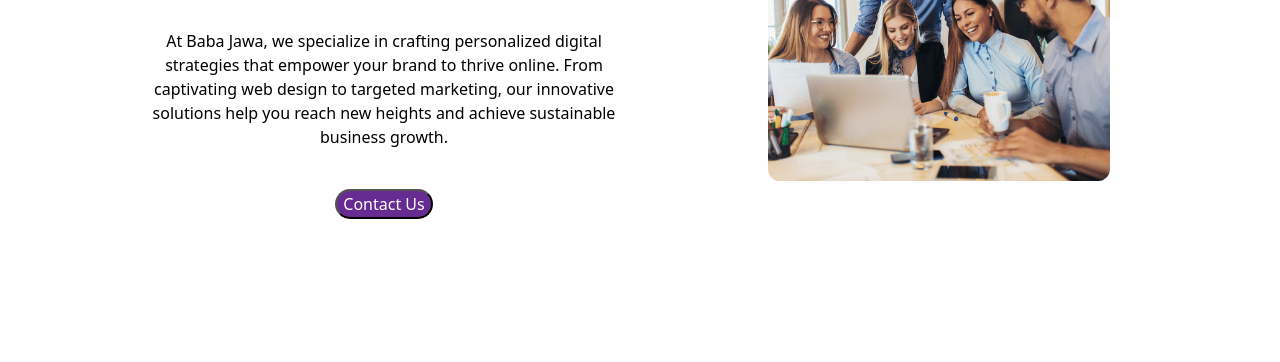
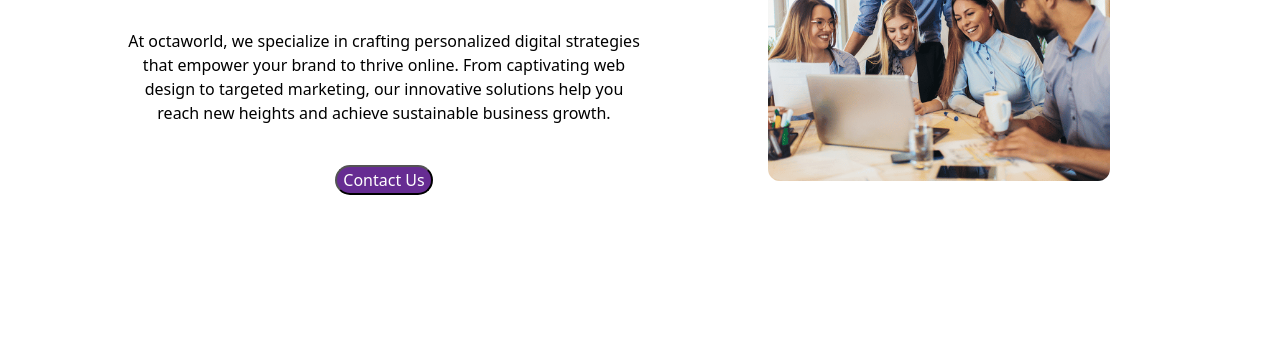
Before and after one commit to Lak-Octa/Octa, a plain HTML site: page index.html in a window 1280 px wide. Shown: the part 201-563 px from the top of the page. Drawn offline with Linux system fonts and the light colour scheme.

Commit message:
change01

```diff
--- a/index.html
+++ b/index.html
@@ -38,7 +38,7 @@
           <div class="page1">
             <div class="text">
               <h1>Unlock Limitless Digital Potential for Your Brand</h1><br>
-              <p>At Baba Jawa, we specialize in crafting personalized digital strategies that empower your brand to thrive online. From captivating web design to targeted marketing, our innovative solutions help you reach new heights and achieve sustainable business growth.</p><br>
+              <p>At octaworld, we specialize in crafting personalized digital strategies that empower your brand to thrive online. From captivating web design to targeted marketing, our innovative solutions help you reach new heights and achieve sustainable business growth.</p><br>
               <button>Contact Us</button>
           </div>
           <div class="image1">
```
